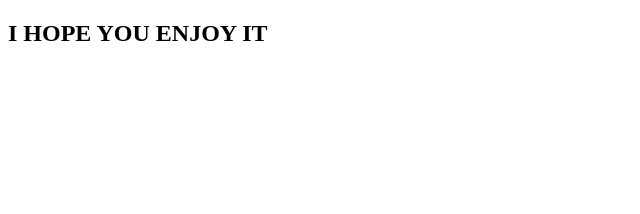
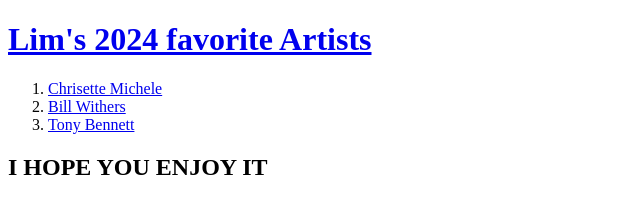
Before and after one commit to Lim394/my-first-web-site, a plain HTML site: page index.html in a window 1280 px wide. Shown: the whole page, without its empty margins (0-640 px from the left). Drawn offline with Linux system fonts and the light colour scheme.

Commit message:
Update index.html
재 수정 완료!

```diff
--- a/index.html
+++ b/index.html
@@ -5,5 +5,12 @@
     <meta charset="utf-8">
 </head>
 <body>
-    <p><h2>I HOPE YOU ENJOY IT</h2></p>
+    <h1><a href="index.html">Lim's 2024 favorite Artists</a></h1>
+    <ol>
+        <li><a href="1.html">Chrisette Michele</a></li>
+        <li><a href="2.html">Bill Withers</a></li>
+        <li><a href="3.html">Tony Bennett</a></li>
+    </ol>
+    <h2>I HOPE YOU ENJOY IT</h2>
+
 </body>
```
